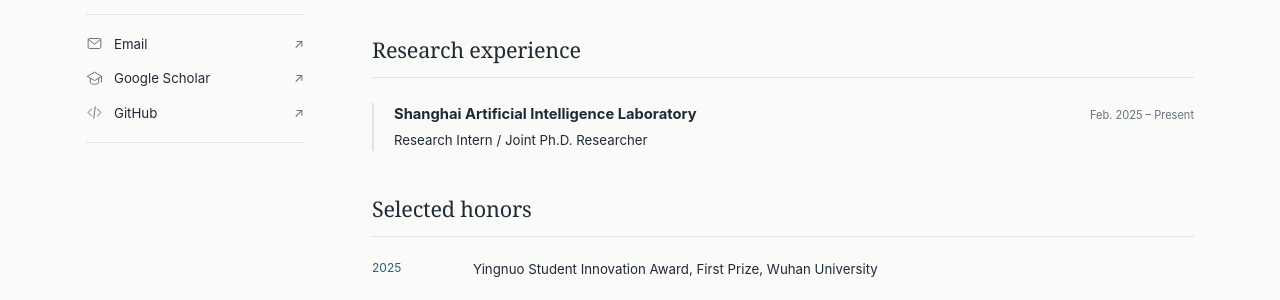
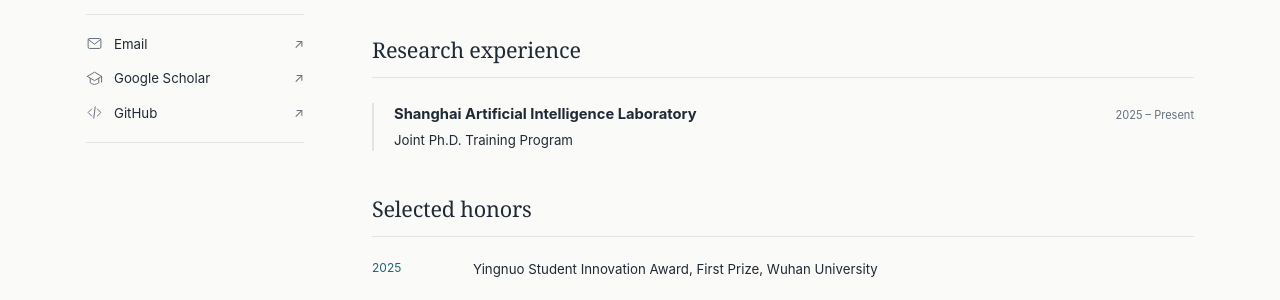
Before and after one commit to wupengyuan/wupengyuan.github.io, a Jekyll site: the page built from _pages/cv.html, in a window 1280 px wide. Shown: the part 433-733 px from the top of the page. Built offline with Jekyll 4.4.1, drawn with Linux system fonts in a browser that asks for light colours.

Commit message:
Clarify joint PhD program and complete homepage content

```diff
--- a/_data/profile.yml
+++ b/_data/profile.yml
@@ -13,8 +13,8 @@ education:
   dates: Sep. 2021 – Jun. 2025
 experience:
 - institution: Shanghai Artificial Intelligence Laboratory
-  role: Research Intern / Joint Ph.D. Researcher
-  dates: Feb. 2025 – Present
+  role: Joint Ph.D. Training Program
+  dates: 2025 – Present
 awards:
 - year: '2025'
   title: Yingnuo Student Innovation Award, First Prize, Wuhan University
--- a/_includes/head/custom.html
+++ b/_includes/head/custom.html
@@ -2,7 +2,7 @@
 <meta name="theme-color" content="#fafbf9">
 <script>
   try {
-    var savedTheme = localStorage.getItem('academic-theme');
-    if (savedTheme === 'dark' || (!savedTheme && window.matchMedia('(prefers-color-scheme: dark)').matches)) document.documentElement.setAttribute('data-theme', 'dark');
+    var savedTheme = localStorage.getItem('academic-theme-preference');
+    document.documentElement.setAttribute('data-theme', savedTheme === 'dark' ? 'dark' : 'light');
   } catch (e) {}
 </script>
--- a/_layouts/default.html
+++ b/_layouts/default.html
@@ -5,7 +5,7 @@ layout: compress
 {% include base_path %}
 
 <!doctype html>
-<html lang="{{ site.locale | slice: 0,2 }}" class="no-js"{% if site.site_theme == "dark" %} data-theme="dark"{% endif %}>
+<html lang="{{ site.locale | slice: 0,2 }}" class="no-js" data-theme="light">
   <head>
     {% include head.html %}
     {% include head/custom.html %}
--- a/_sass/_academic.scss
+++ b/_sass/_academic.scss
@@ -1,5 +1,6 @@
 /* Personal layer over the Academic Pages / Minimal Mistakes theme. */
 :root {
+  color-scheme: light;
   --paper: #fafbf9;
   --ink: #202a35;
   --muted: #64707b;
--- a/assets/js/academic.js
+++ b/assets/js/academic.js
@@ -12,7 +12,7 @@
   toggle.addEventListener('click', () => {
     const theme = root.getAttribute('data-theme') === 'dark' ? 'light' : 'dark';
     root.setAttribute('data-theme', theme);
-    try { localStorage.setItem('academic-theme', theme); } catch (e) {}
+    try { localStorage.setItem('academic-theme-preference', theme); } catch (e) {}
     updateLabel();
   });
 })();
```
Also changed, not shown: README.md (+1 -1 lines), SOURCE_NOTES.md (+2 -0 lines), _pages/about.md (+9 -4 lines).
